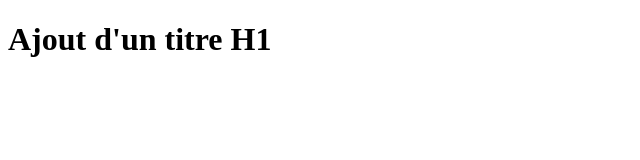
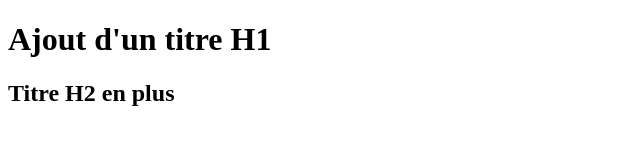
Before and after one commit to KubaOlszak/githubChallenge1, a plain HTML site: page index.html in a window 1280 px wide. Shown: the whole page, without its empty margins (0-640 px from the left). Drawn offline with Linux system fonts and the light colour scheme.

Commit message:
titre H2 ajouté dans le body

```diff
--- a/index.html
+++ b/index.html
@@ -8,5 +8,6 @@
 </head>
 <body>
     <h1>Ajout d'un titre H1</h1>
+    <h2>Titre H2 en plus</h2>
 </body>
 </html>
```
